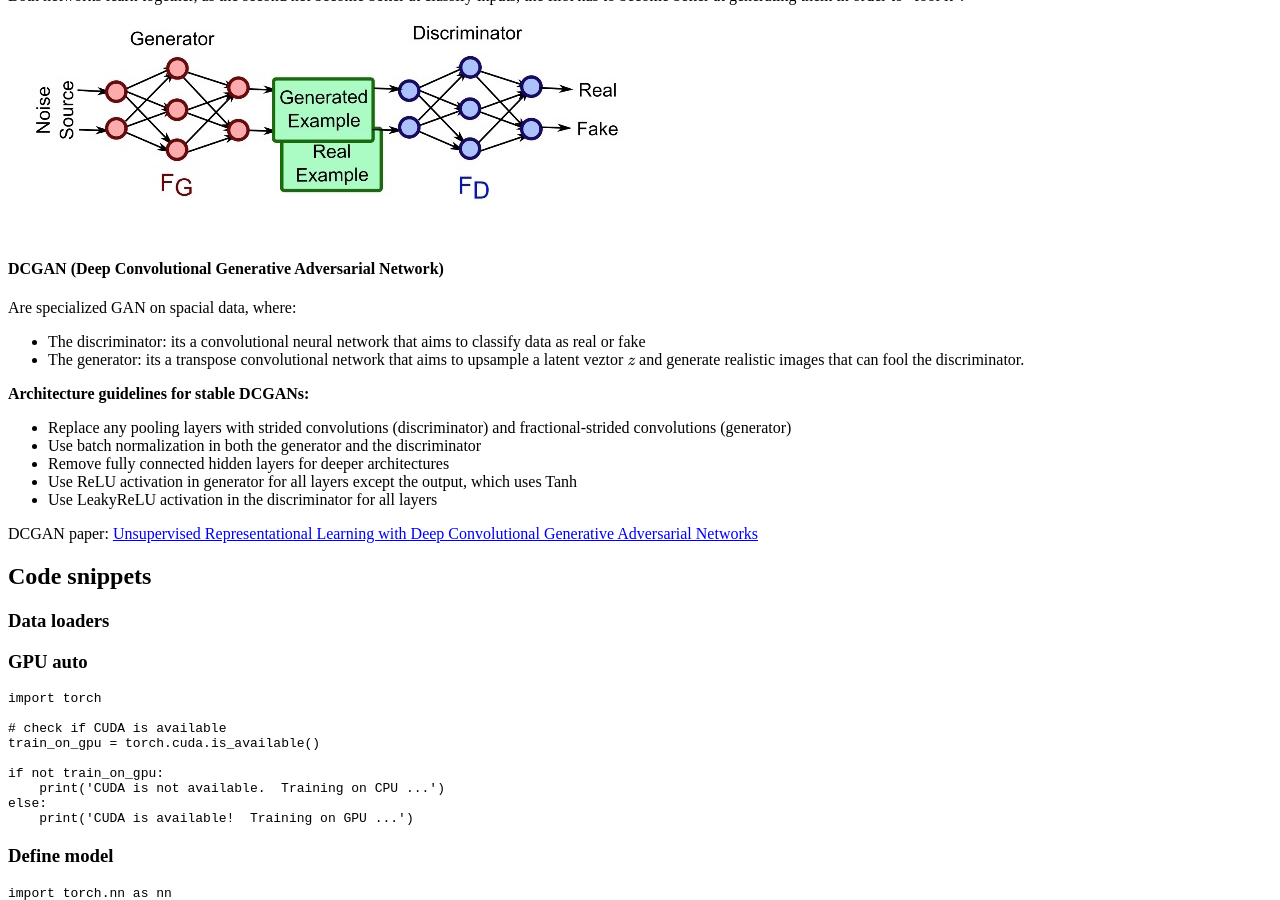
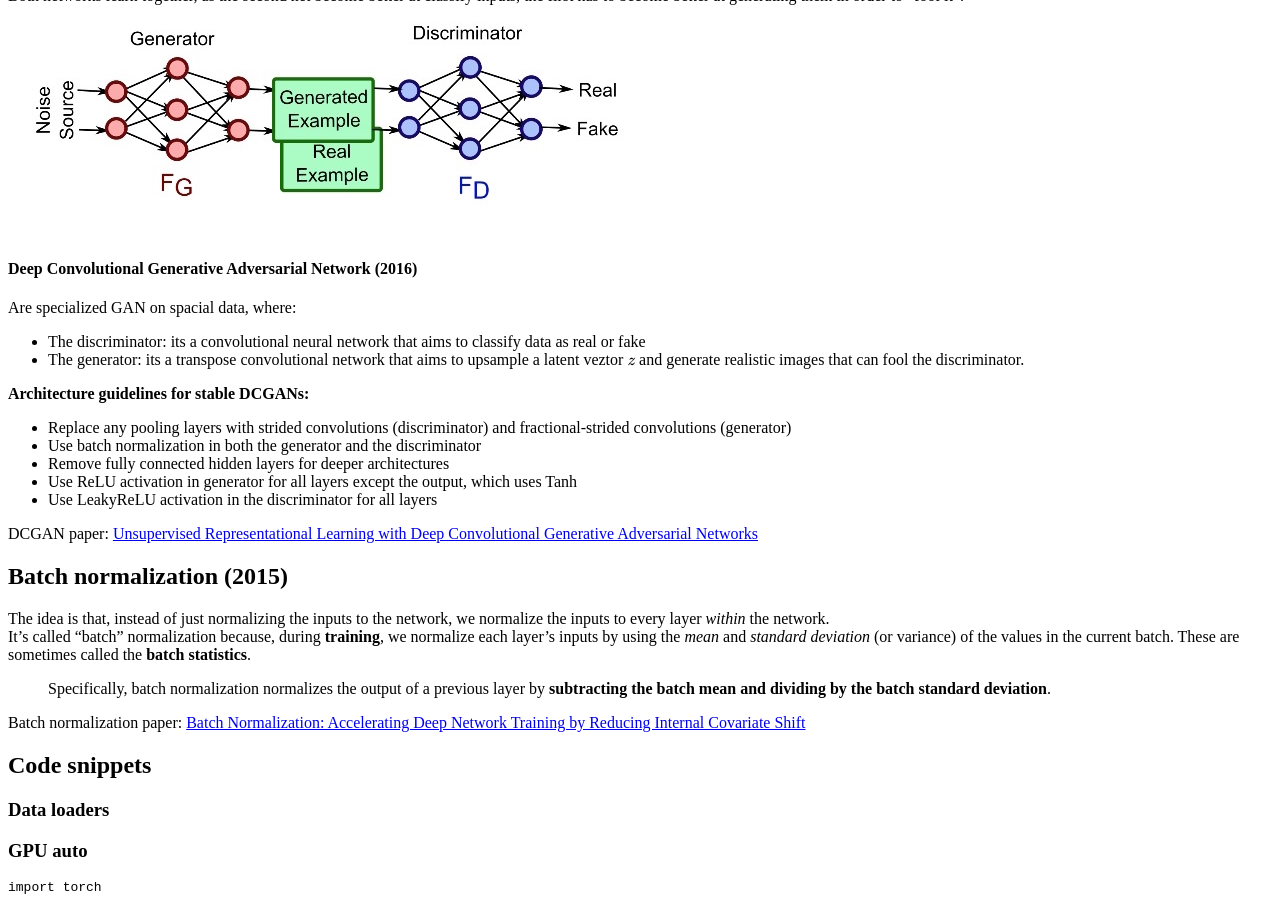
Before and after one commit to verasativa/data-science-cheat-book, a Jekyll site: the page built from deep-learning.md, in a window 1280 px wide and 900 px high, scrolled down 9486 px. Built offline with Jekyll 4.4.1, drawn with Linux system fonts in a browser that asks for light colours; our own code applies the rules of GitHub Pages for plain Markdown files; formulas are drawn with MathJax 3.

Commit message:
doc: added batch norm

```diff
--- a/deep-learning.md
+++ b/deep-learning.md
@@ -87,7 +87,7 @@ GAN's are unsupervised model, that allow to generate new data. They are two coup
 Both networks learn together, as the second net become better at classify inputs, the first has to become better at generating them in order to "fool it".
 <img src="img/gans.jpg" />
 
-#### DCGAN (Deep Convolutional Generative Adversarial Network)
+#### Deep Convolutional Generative Adversarial Network (2016)
 Are specialized GAN on spacial data, where:
 * The discriminator: its a convolutional neural network that aims to classify data as real or fake
 * The generator: its a transpose convolutional network that aims to upsample a latent veztor $$z$$ and generate realistic images that can fool the discriminator.
@@ -100,6 +100,15 @@ __Architecture guidelines for stable DCGANs:__
 * Use LeakyReLU activation in the discriminator for all layers
 
 DCGAN paper: [Unsupervised Representational Learning with Deep Convolutional Generative Adversarial Networks](https://arxiv.org/pdf/1511.06434.pdf)
+
+## Batch normalization (2015)
+The idea is that, instead of just normalizing the inputs to the network, we normalize the inputs to every layer _within_ the network.
+It's called "batch" normalization because, during __training__, we normalize each layer's inputs by using the _mean_ and _standard deviation_ (or variance) of the values in the current batch. These are sometimes called the __batch statistics__.
+
+> Specifically, batch normalization normalizes the output of a previous layer by __subtracting the batch mean and dividing by the batch standard deviation__.
+
+
+Batch normalization paper:  [Batch Normalization: Accelerating Deep Network Training by Reducing Internal Covariate Shift](https://arxiv.org/pdf/1502.03167.pdf)
 
 ## Code snippets
 ### Data loaders
```
